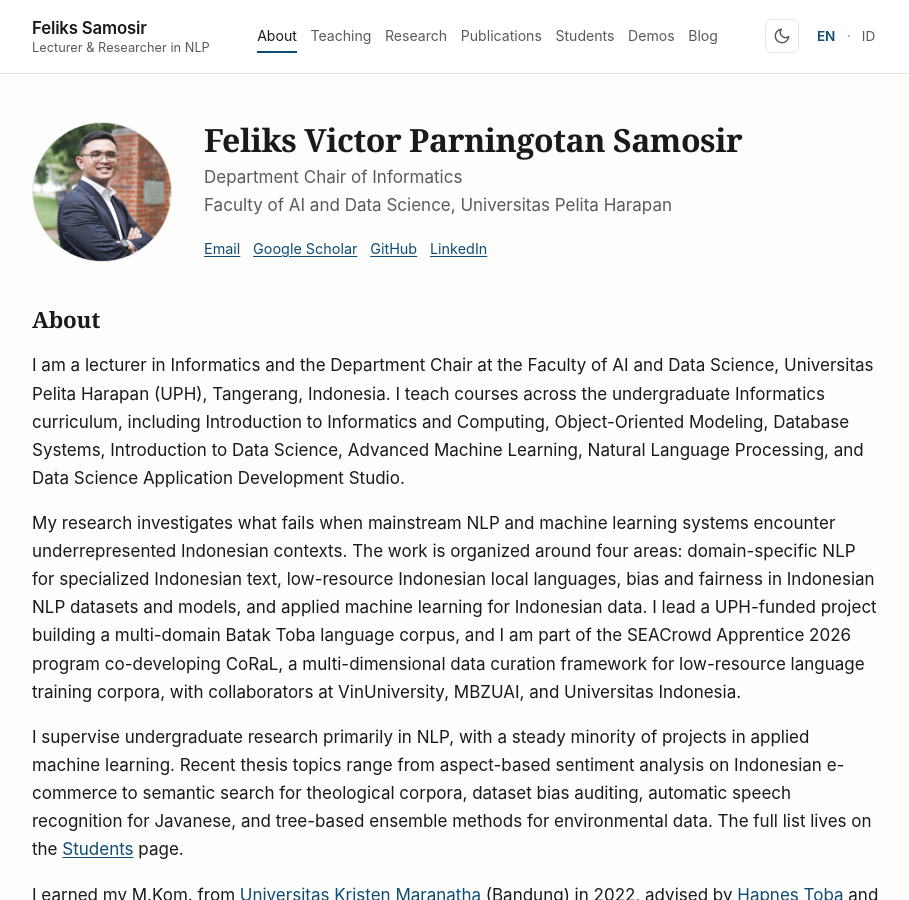
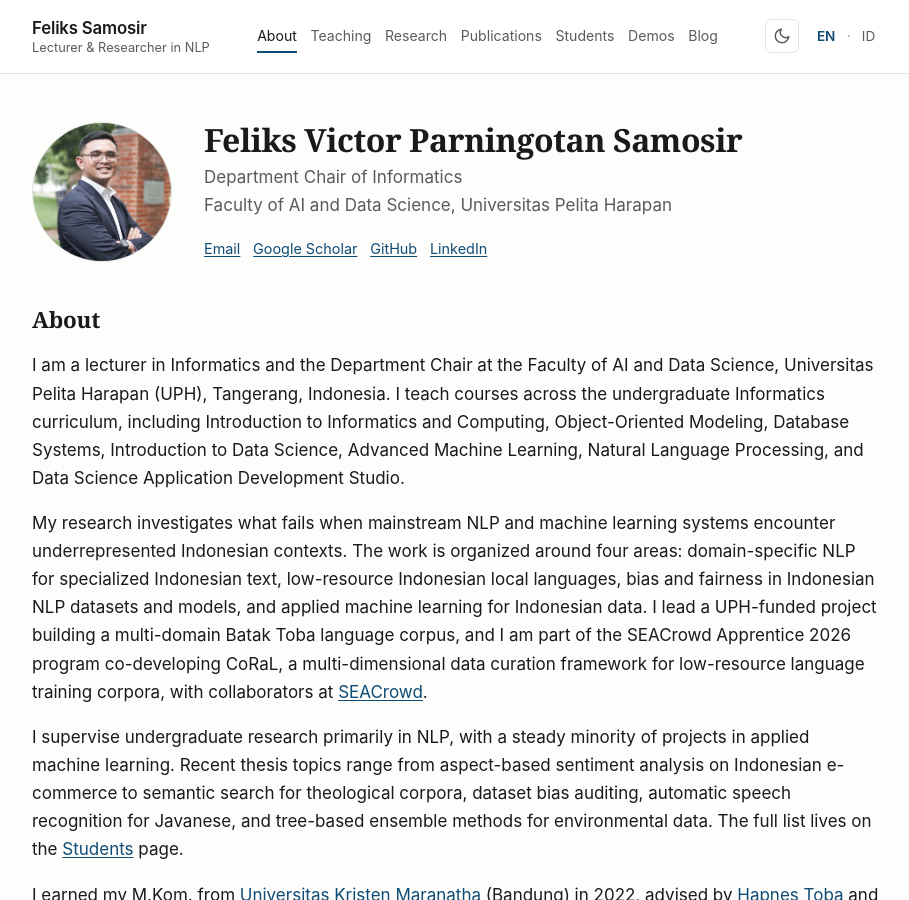
Before and after one commit to FeliksMakarios/feliksmakarios.github.io, a Jekyll site: the page built from en/index.md, in a window 1280 px wide and 900 px high. Shown: the whole window, without its empty margins (184-1093 px from the left). Built offline with Jekyll 4.4.1, drawn with Linux system fonts in a browser that asks for light colours.

Commit message:
Update research section with hyperlink to SEACrowd

```diff
--- a/en/index.md
+++ b/en/index.md
@@ -30,7 +30,7 @@
 
 I am a lecturer in Informatics and the Department Chair at the Faculty of AI and Data Science, Universitas Pelita Harapan (UPH), Tangerang, Indonesia. I teach courses across the undergraduate Informatics curriculum, including Introduction to Informatics and Computing, Object-Oriented Modeling, Database Systems, Introduction to Data Science, Advanced Machine Learning, Natural Language Processing, and Data Science Application Development Studio.
 
-My research investigates what fails when mainstream NLP and machine learning systems encounter underrepresented Indonesian contexts. The work is organized around four areas: domain-specific NLP for specialized Indonesian text, low-resource Indonesian local languages, bias and fairness in Indonesian NLP datasets and models, and applied machine learning for Indonesian data. I lead a UPH-funded project building a multi-domain Batak Toba language corpus, and I am part of the SEACrowd Apprentice 2026 program co-developing CoRaL, a multi-dimensional data curation framework for low-resource language training corpora, with collaborators at VinUniversity, MBZUAI, and Universitas Indonesia.
+My research investigates what fails when mainstream NLP and machine learning systems encounter underrepresented Indonesian contexts. The work is organized around four areas: domain-specific NLP for specialized Indonesian text, low-resource Indonesian local languages, bias and fairness in Indonesian NLP datasets and models, and applied machine learning for Indonesian data. I lead a UPH-funded project building a multi-domain Batak Toba language corpus, and I am part of the SEACrowd Apprentice 2026 program co-developing CoRaL, a multi-dimensional data curation framework for low-resource language training corpora, with collaborators at <a href="https://seacrowd.org/apprenticeship">SEACrowd</a>.
 
 I supervise undergraduate research primarily in NLP, with a steady minority of projects in applied machine learning. Recent thesis topics range from aspect-based sentiment analysis on Indonesian e-commerce to semantic search for theological corpora, dataset bias auditing, automatic speech recognition for Javanese, and tree-based ensemble methods for environmental data. The full list lives on the <a href="/en/students/">Students</a> page.
 
```
